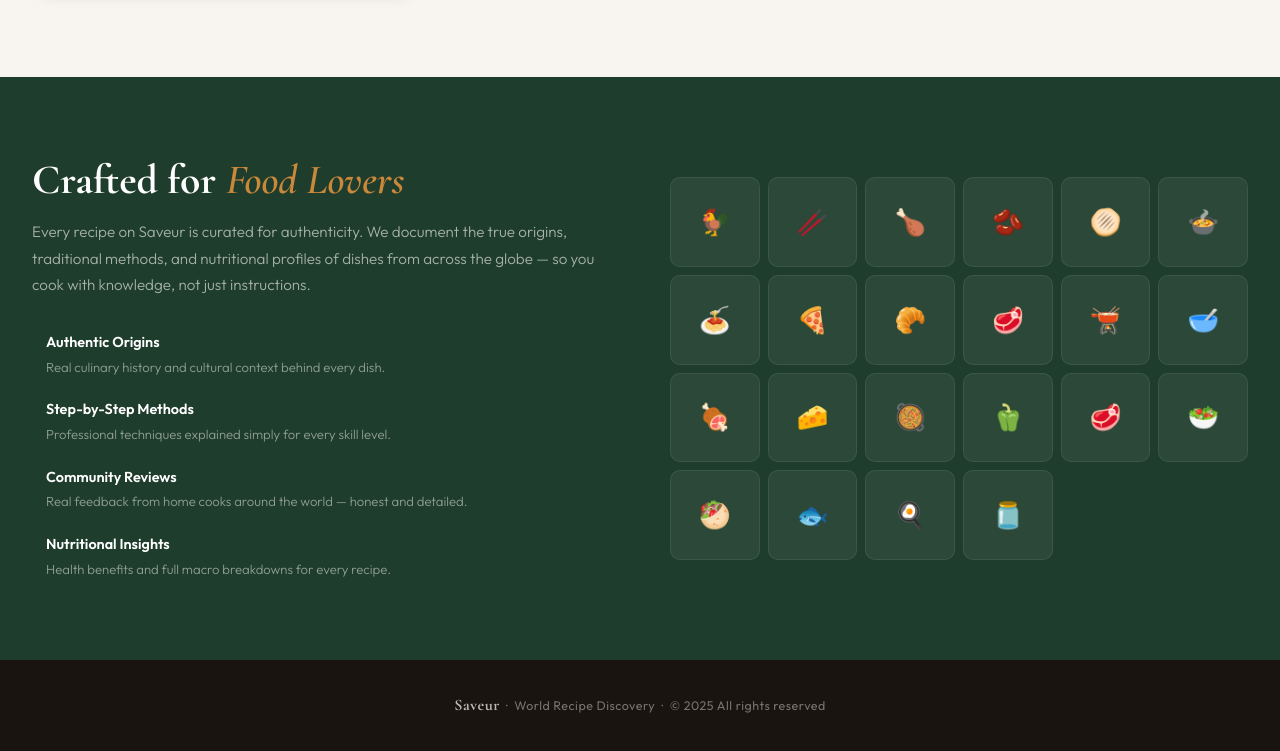
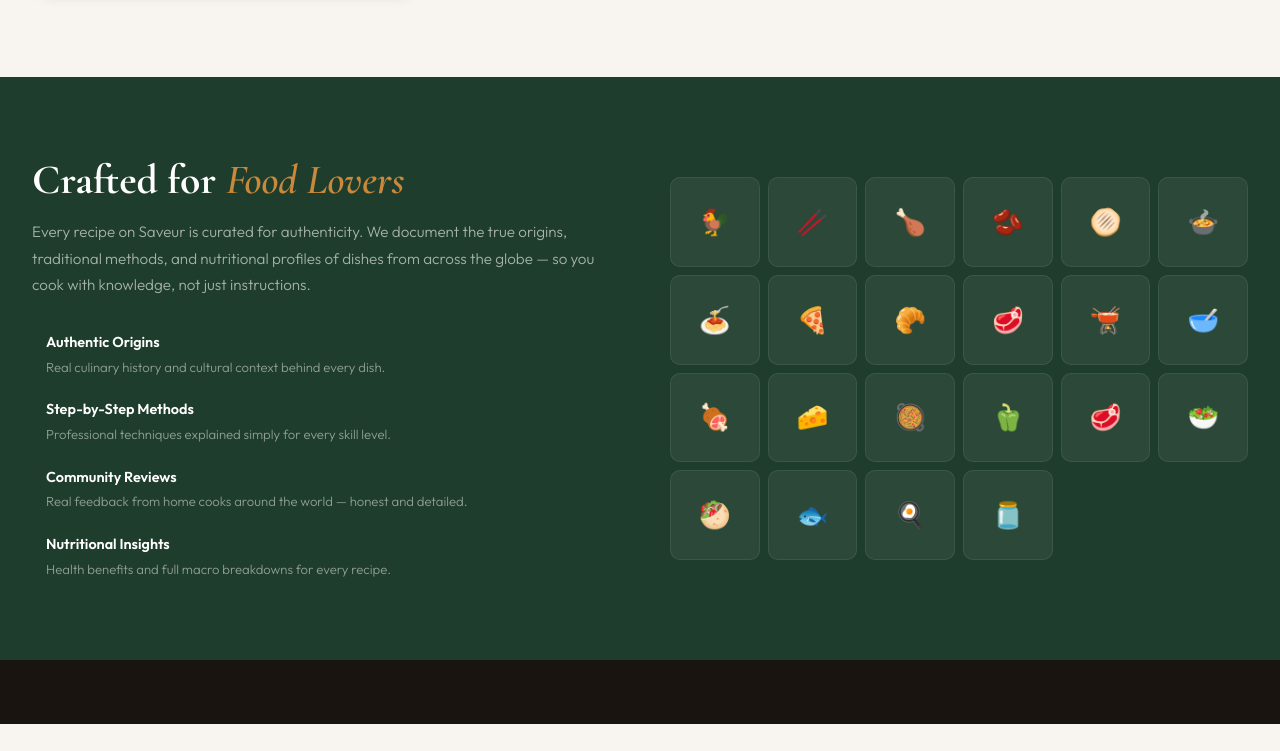
Before and after one commit to Venkatesh-bk/Recipe-Sharing-Page, a plain HTML site: page index.html in a window 1280 px wide. Shown: the part 5071-5822 px from the top of the page. After the commit the page ends 5795 px from the top, so only its background shows below. Drawn offline with nearby package versions, Linux system fonts and the light colour scheme.

Commit message:
Remove footer content from index.html
Removed footer content and left empty footer tag.

```diff
--- a/index.html
+++ b/index.html
@@ -235,11 +235,7 @@
   <!-- ════════════════════════════════════════════════════
        FOOTER
   ════════════════════════════════════════════════════ -->
-  <footer role="contentinfo">
-    <strong>Saveur</strong> &nbsp;·&nbsp;
-    World Recipe Discovery &nbsp;·&nbsp;
-    <span>© 2025 All rights reserved</span>
-  </footer>
+  <footer role="contentinfo"></footer>
 
   <!-- ════════════════════════════════════════════════════
        RECIPE MODAL OVERLAY
```
